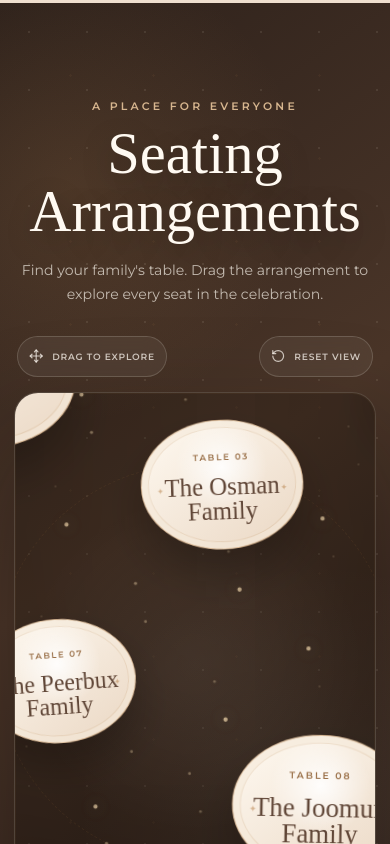
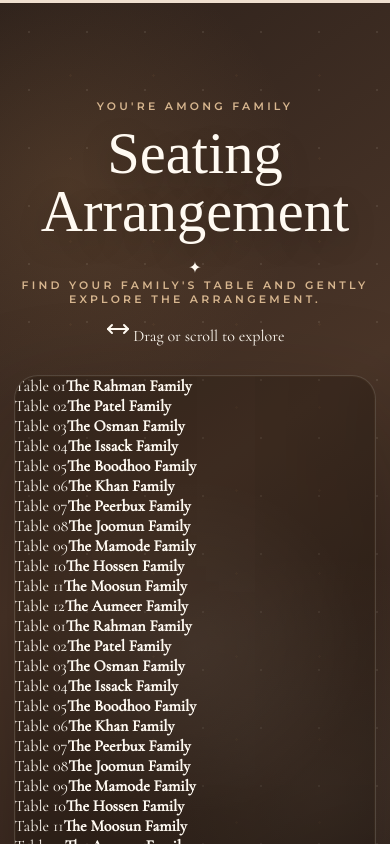
Before and after one commit to Ir-faan/Event-Invitation, a Next.js app: page /templates/coastal-reverie in a window 390 px wide. Shown: the part 5820-6664 px from the top of the page. Built offline with nearby package versions, Linux system fonts and the light colour scheme; a web font is replaced by a local one.

Commit message:
refactor: redesign seating arrangement as infinite text field

```diff
--- a/components/seating-arrangement.tsx
+++ b/components/seating-arrangement.tsx
@@ -1,13 +1,15 @@
 "use client";
 
 import {
+  useEffect,
   useRef,
   useState,
   type CSSProperties,
   type KeyboardEvent,
   type PointerEvent,
+  type WheelEvent,
 } from "react";
-import { Move, RotateCcw } from "lucide-react";
+import { MoveHorizontal } from "lucide-react";
 import styles from "./seating-arrangement.module.css";
 
 export type SeatingAssignment = {
@@ -16,173 +18,184 @@ export type SeatingAssignment = {
   note?: string;
 };
 
-type Pan = { x: number; y: number };
-
-type DragState = {
+type MouseDrag = {
   pointerId: number;
   startX: number;
-  startY: number;
-  originX: number;
-  originY: number;
+  scrollLeft: number;
 } | null;
 
-const placements = [
-  { x: 15, y: 26, scale: 0.9, rotate: -4 },
-  { x: 33, y: 16, scale: 1.04, rotate: 3 },
-  { x: 52, y: 29, scale: 0.94, rotate: -2 },
-  { x: 72, y: 15, scale: 1.08, rotate: 4 },
-  { x: 88, y: 34, scale: 0.88, rotate: -5 },
-  { x: 20, y: 66, scale: 1.06, rotate: 3 },
-  { x: 39, y: 52, scale: 0.9, rotate: -3 },
-  { x: 60, y: 67, scale: 1.02, rotate: 2 },
-  { x: 78, y: 55, scale: 0.94, rotate: -4 },
-  { x: 91, y: 76, scale: 1.08, rotate: 3 },
-  { x: 48, y: 84, scale: 0.88, rotate: -2 },
-  { x: 8, y: 84, scale: 0.96, rotate: 4 },
-];
-
-const PAN_LIMIT_X = 620;
-const PAN_LIMIT_Y = 360;
-const KEYBOARD_STEP = 64;
-
-function clamp(value: number, minimum: number, maximum: number) {
-  return Math.min(Math.max(value, minimum), maximum);
-}
+const KEYBOARD_STEP = 180;
 
 export function SeatingArrangement({ assignments }: { assignments: SeatingAssignment[] }) {
-  const [pan, setPan] = useState<Pan>({ x: 0, y: 0 });
+  const viewportRef = useRef<HTMLDivElement>(null);
+  const centerGroupRef = useRef<HTMLDivElement>(null);
+  const cycleWidthRef = useRef(0);
+  const dragRef = useRef<MouseDrag>(null);
+  const motionTimerRef = useRef<number | null>(null);
   const [dragging, setDragging] = useState(false);
-  const drag = useRef<DragState>(null);
+  const [moving, setMoving] = useState(false);
 
-  const moveTo = (x: number, y: number) => {
-    setPan({
-      x: clamp(x, -PAN_LIMIT_X, PAN_LIMIT_X),
-      y: clamp(y, -PAN_LIMIT_Y, PAN_LIMIT_Y),
-    });
+  const markMoving = () => {
+    setMoving(true);
+    if (motionTimerRef.current !== null) window.clearTimeout(motionTimerRef.current);
+    motionTimerRef.current = window.setTimeout(() => setMoving(false), 180);
+  };
+
+  const centerInfiniteTrack = () => {
+    const viewport = viewportRef.current;
+    const centerGroup = centerGroupRef.current;
+    if (!viewport || !centerGroup) return;
+
+    const cycleWidth = centerGroup.offsetWidth;
+    if (!cycleWidth) return;
+
+    cycleWidthRef.current = cycleWidth;
+    viewport.scrollLeft = cycleWidth;
+  };
+
+  useEffect(() => {
+    const frame = window.requestAnimationFrame(centerInfiniteTrack);
+    const centerGroup = centerGroupRef.current;
+    const observer = centerGroup && typeof ResizeObserver !== "undefined"
+      ? new ResizeObserver(centerInfiniteTrack)
+      : null;
+
+    if (centerGroup && observer) observer.observe(centerGroup);
+
+    return () => {
+      window.cancelAnimationFrame(frame);
+      observer?.disconnect();
+      if (motionTimerRef.current !== null) window.clearTimeout(motionTimerRef.current);
+    };
+  }, [assignments.length]);
+
+  const normalizeInfiniteScroll = () => {
+    const viewport = viewportRef.current;
+    const cycleWidth = cycleWidthRef.current;
+    if (!viewport || !cycleWidth) return;
+
+    const left = viewport.scrollLeft;
+    if (left < cycleWidth * 0.45) {
+      viewport.scrollLeft = left + cycleWidth;
+    } else if (left > cycleWidth * 1.55) {
+      viewport.scrollLeft = left - cycleWidth;
+    }
+  };
+
+  const handleScroll = () => {
+    normalizeInfiniteScroll();
+    markMoving();
+  };
+
+  const handleWheel = (event: WheelEvent<HTMLDivElement>) => {
+    const viewport = viewportRef.current;
+    if (!viewport) return;
+
+    const horizontalIntent = Math.abs(event.deltaX) > Math.abs(event.deltaY);
+    const movement = horizontalIntent ? event.deltaX : event.deltaY;
+    if (!movement) return;
+
+    event.preventDefault();
+    viewport.scrollLeft += movement;
+    markMoving();
   };
 
   const handlePointerDown = (event: PointerEvent<HTMLDivElement>) => {
-    if (event.pointerType === "mouse" && event.button !== 0) return;
+    if (event.pointerType !== "mouse" || event.button !== 0) return;
+
+    const viewport = viewportRef.current;
+    if (!viewport) return;
 
     event.currentTarget.setPointerCapture(event.pointerId);
-    drag.current = {
+    dragRef.current = {
       pointerId: event.pointerId,
       startX: event.clientX,
-      startY: event.clientY,
-      originX: pan.x,
-      originY: pan.y,
+      scrollLeft: viewport.scrollLeft,
     };
     setDragging(true);
   };
 
   const handlePointerMove = (event: PointerEvent<HTMLDivElement>) => {
-    const activeDrag = drag.current;
-    if (!activeDrag || activeDrag.pointerId !== event.pointerId) return;
+    const viewport = viewportRef.current;
+    const drag = dragRef.current;
+    if (!viewport || !drag || drag.pointerId !== event.pointerId) return;
 
-    moveTo(
-      activeDrag.originX + event.clientX - activeDrag.startX,
-      activeDrag.originY + event.clientY - activeDrag.startY,
-    );
+    viewport.scrollLeft = drag.scrollLeft - (event.clientX - drag.startX);
+    markMoving();
   };
 
-  const finishDrag = (event: PointerEvent<HTMLDivElement>) => {
-    if (drag.current?.pointerId !== event.pointerId) return;
+  const finishPointerDrag = (event: PointerEvent<HTMLDivElement>) => {
+    if (dragRef.current?.pointerId !== event.pointerId) return;
     if (event.currentTarget.hasPointerCapture(event.pointerId)) {
       event.currentTarget.releasePointerCapture(event.pointerId);
     }
-    drag.current = null;
+    dragRef.current = null;
     setDragging(false);
   };
 
   const handleKeyDown = (event: KeyboardEvent<HTMLDivElement>) => {
-    const movement: Record<string, Pan> = {
-      ArrowLeft: { x: KEYBOARD_STEP, y: 0 },
-      ArrowRight: { x: -KEYBOARD_STEP, y: 0 },
-      ArrowUp: { x: 0, y: KEYBOARD_STEP },
-      ArrowDown: { x: 0, y: -KEYBOARD_STEP },
+    const viewport = viewportRef.current;
+    if (!viewport) return;
+
+    if (event.key === "ArrowLeft" || event.key === "ArrowRight") {
+      event.preventDefault();
+      viewport.scrollLeft += event.key === "ArrowRight" ? KEYBOARD_STEP : -KEYBOARD_STEP;
+      markMoving();
+    }
   };
 
-    if (event.key === "Home") {
-      event.preventDefault();
-      moveTo(0, 0);
-      return;
-    }
-
-    const direction = movement[event.key];
-    if (!direction) return;
-
-    event.preventDefault();
-    moveTo(pan.x + direction.x, pan.y + direction.y);
-  };
+  const renderAssignments = (copy: number) => (
+    <div
+      className={styles.assignmentGroup}
+      ref={copy === 1 ? centerGroupRef : undefined}
+      aria-hidden={copy !== 1 ? "true" : undefined}
+      key={copy}
+    >
+      {assignments.map((assignment, index) => (
+        <div
+          className={styles.assignment}
+          key={`${copy}-${assignment.table}-${assignment.family}`}
+          style={{
+            "--float-delay": `${-(index % 7) * 0.48}s`,
+            "--float-duration": `${5.2 + (index % 5) * 0.55}s`,
+            "--float-x": `${((index % 3) - 1) * 3}px`,
+          } as CSSProperties}
+        >
+          <span>Table {assignment.table}</span>
+          <strong>{assignment.family}</strong>
+        </div>
+      ))}
+    </div>
+  );
 
   return (
     <section className={styles.section} aria-labelledby="seating-title">
+      <div className={styles.layout}>
         <div className={styles.heading} data-wedding-reveal>
-        <p>A place for everyone</p>
-        <h2 id="seating-title">Seating Arrangements</h2>
-        <span>Find your family&apos;s table. Drag the arrangement to explore every seat in the celebration.</span>
-      </div>
-
-      <div className={styles.toolbar} data-wedding-reveal>
-        <div className={styles.dragHint}><Move aria-hidden="true" /> Drag to explore</div>
-        <button type="button" onClick={() => moveTo(0, 0)} aria-label="Reset seating arrangement position">
-          <RotateCcw aria-hidden="true" /> Reset view
-        </button>
+          <p>You&apos;re among family</p>
+          <h2 id="seating-title">Seating Arrangement</h2>
+          <div className={styles.flourish} aria-hidden="true"><span />✦<span /></div>
+          <p className={styles.intro}>Find your family&apos;s table and gently explore the arrangement.</p>
+          <div className={styles.hint}><MoveHorizontal aria-hidden="true" /> Drag or scroll to explore</div>
         </div>
 
         <div
-        className={`${styles.viewport} ${dragging ? styles.dragging : ""}`}
+          ref={viewportRef}
+          className={`${styles.viewport} ${dragging ? styles.dragging : ""} ${moving ? styles.moving : ""}`}
+          onScroll={handleScroll}
+          onWheel={handleWheel}
           onPointerDown={handlePointerDown}
           onPointerMove={handlePointerMove}
-        onPointerUp={finishDrag}
-        onPointerCancel={finishDrag}
+          onPointerUp={finishPointerDrag}
+          onPointerCancel={finishPointerDrag}
           onKeyDown={handleKeyDown}
           tabIndex={0}
-        aria-label="Interactive seating arrangement. Drag with a mouse or finger, or use the arrow keys to explore. Press Home to reset the view."
-        style={{ "--pan-x": `${pan.x}px`, "--pan-y": `${pan.y}px` } as CSSProperties}
+          aria-label="Scrollable seating arrangement. Swipe or drag horizontally to browse table numbers and family names. Use the left and right arrow keys on a keyboard."
         >
-        <div className={styles.stars} aria-hidden="true">
-          {Array.from({ length: 34 }, (_, index) => (
-            <span
-              key={index}
-              style={{
-                "--star-x": `${(index * 37 + 11) % 100}%`,
-                "--star-y": `${(index * 53 + 17) % 100}%`,
-                "--star-delay": `${-(index % 8) * 0.7}s`,
-              } as CSSProperties}
-            />
-          ))}
+          <div className={styles.track}>
+            {[0, 1, 2].map(renderAssignments)}
           </div>
-
-        <div className={styles.canvas}>
-          <div className={styles.orbitLarge} aria-hidden="true" />
-          <div className={styles.orbitSmall} aria-hidden="true" />
-          {assignments.map((assignment, index) => {
-            const placement = placements[index % placements.length];
-            return (
-              <div
-                className={styles.seatPosition}
-                key={`${assignment.table}-${assignment.family}`}
-                style={{
-                  left: `${placement.x}%`,
-                  top: `${placement.y}%`,
-                  "--seat-scale": placement.scale,
-                  "--seat-rotate": `${placement.rotate}deg`,
-                  "--float-delay": `${-(index % 6) * 0.75}s`,
-                  "--float-duration": `${5.4 + (index % 4) * 0.7}s`,
-                } as CSSProperties}
-              >
-                <article className={styles.seatCard}>
-                  <span>Table {assignment.table}</span>
-                  <strong>{assignment.family}</strong>
-                  {assignment.note && <small>{assignment.note}</small>}
-                </article>
         </div>
-            );
-          })}
-        </div>
-
-        <div className={styles.edgeHint} aria-hidden="true">Drag · Discover · Find your table</div>
       </div>
     </section>
   );
```
Lines whose indentation alone changed are shown as unchanged.
